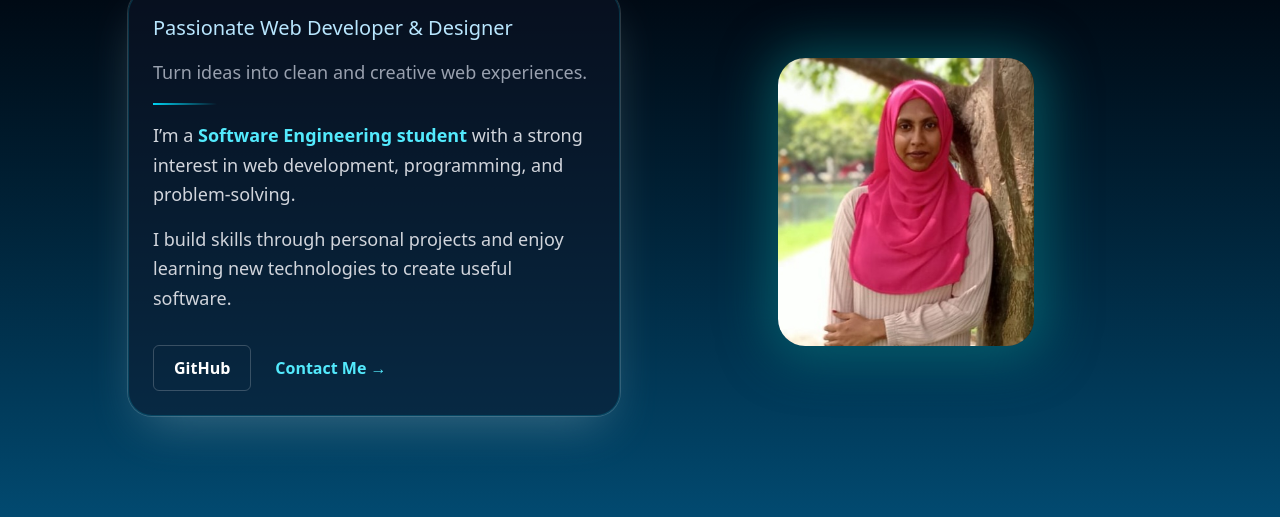
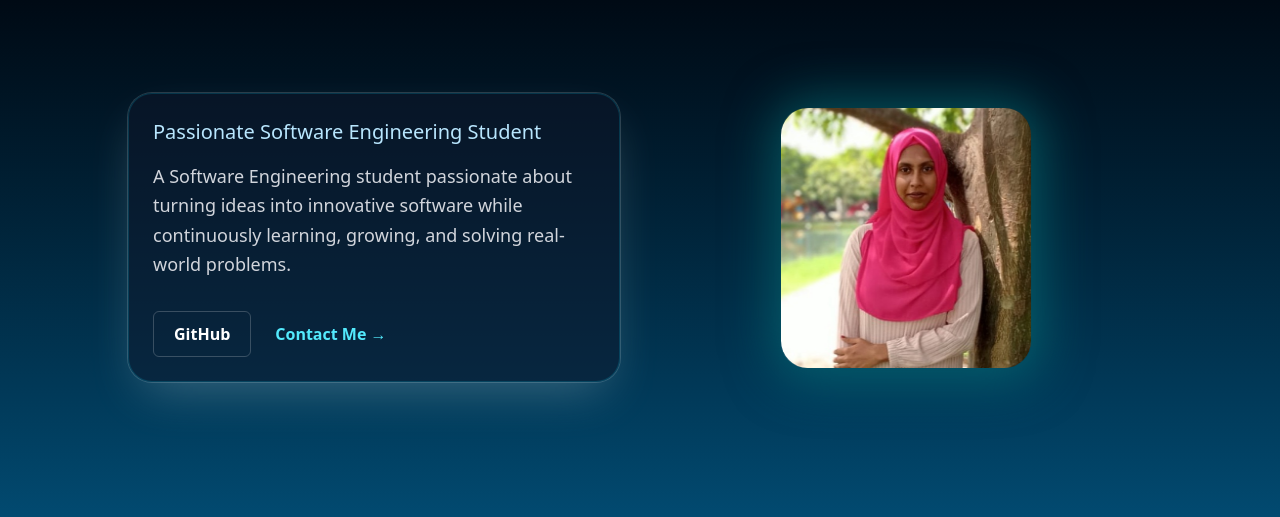
Before and after one commit to Naseeha-Zeenath/Portfolio, a plain HTML site: page index.html in a window 1280 px wide. Shown: the part 283-800 px from the top of the page. Drawn offline with nearby package versions, Linux system fonts and the light colour scheme.

Commit message:
6th commit

```diff
--- a/index.html
+++ b/index.html
@@ -106,7 +106,7 @@
 
 
     <!-- ===================== HOME ===================== -->
-    <section id="home" class="min-h-screen px-4 pb-20 pt-28">
+    <section id="home" class="min-h-screen px-4 pt-40 pb-20">
 
         <div class="max-w-6xl mx-auto">
 
@@ -122,7 +122,7 @@
             </div>
 
             <!-- Main frame: LEFT content + RIGHT image -->
-            <div class="flex justify-center w-full">
+            <div class="flex justify-center w-full mt-30 ">
 
                 <div class="grid items-center max-w-5xl gap-10 lg:grid-cols-2">
 
@@ -133,23 +133,12 @@
                         <div class="space-y-4 text-base leading-relaxed text-gray-300 md:text-lg">
 
                             <p class="text-lg font-medium md:text-xl text-sky-200">
-                    Passionate Web Developer & Designer
-                </p>
-
-                <p class="text-gray-400">
-                    Turn ideas into clean and creative web experiences.
-                </p>
-
-                <div class="w-16 h-0.5 bg-gradient-to-r from-cyan-400 to-transparent"></div>
-
-                <p>
-                    I’m a <span class="font-semibold text-cyan-300">Software Engineering student</span>
-                    with a strong interest in web development, programming, and problem-solving.
+                                Passionate Software Engineering Student
                             </p>
 
                             <p>
-                    I build skills through personal projects and enjoy learning
-                    new technologies to create useful software.
+                                A Software Engineering student passionate about turning ideas into innovative software
+                                while continuously learning, growing, and solving real-world problems.
                             </p>
 
                         </div>
@@ -172,7 +161,7 @@
                         <div id="card" class="relative">
 
                             <img src="image/prflImg.jpeg" id="prflImg" alt="Profile"
-                    class="relative object-cover shadow-2xl w-60 h-72 md:w-64 md:h-72 rounded-[1.7rem]">
+                                class="relative object-cover shadow-2xl w-60 h-72 md:w-64 md:h-65 rounded-[1.7rem]">
                         </div>
                     </div>
 
```
Lines whose indentation alone changed are shown as unchanged.
